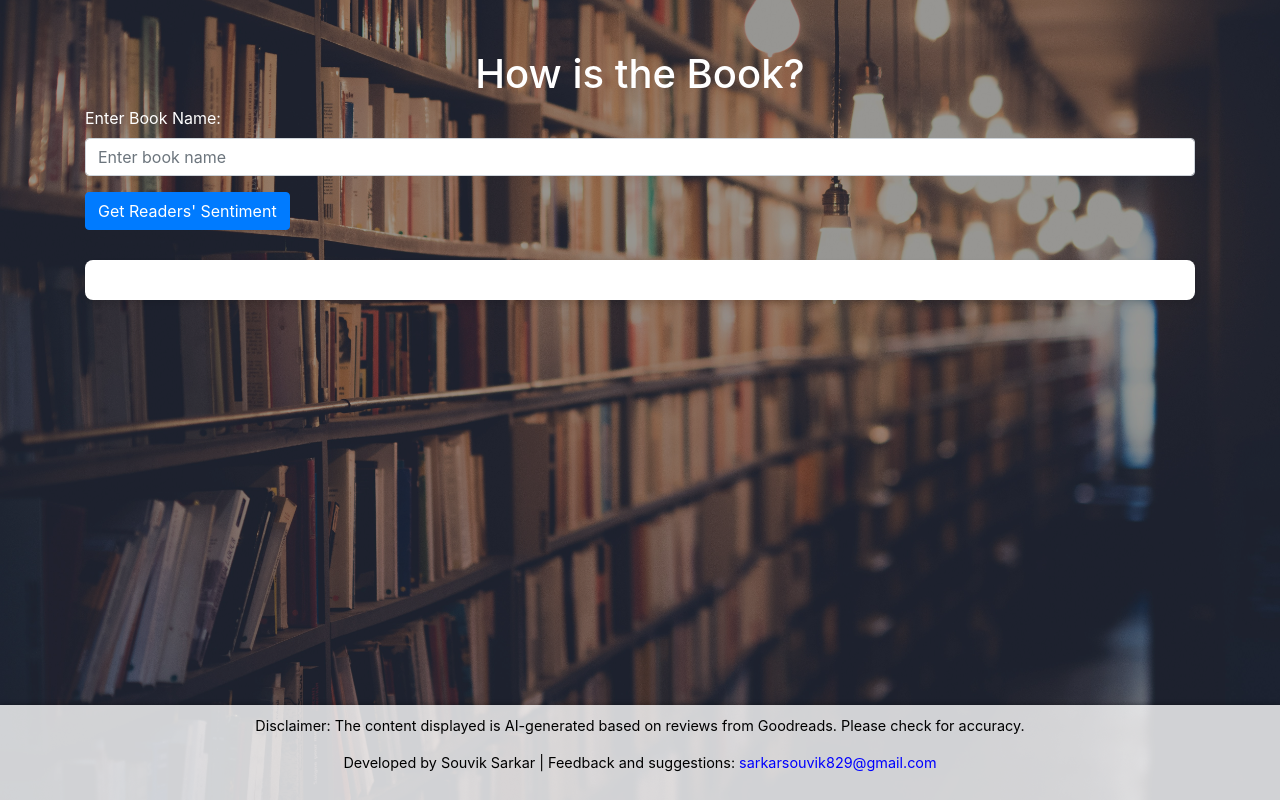
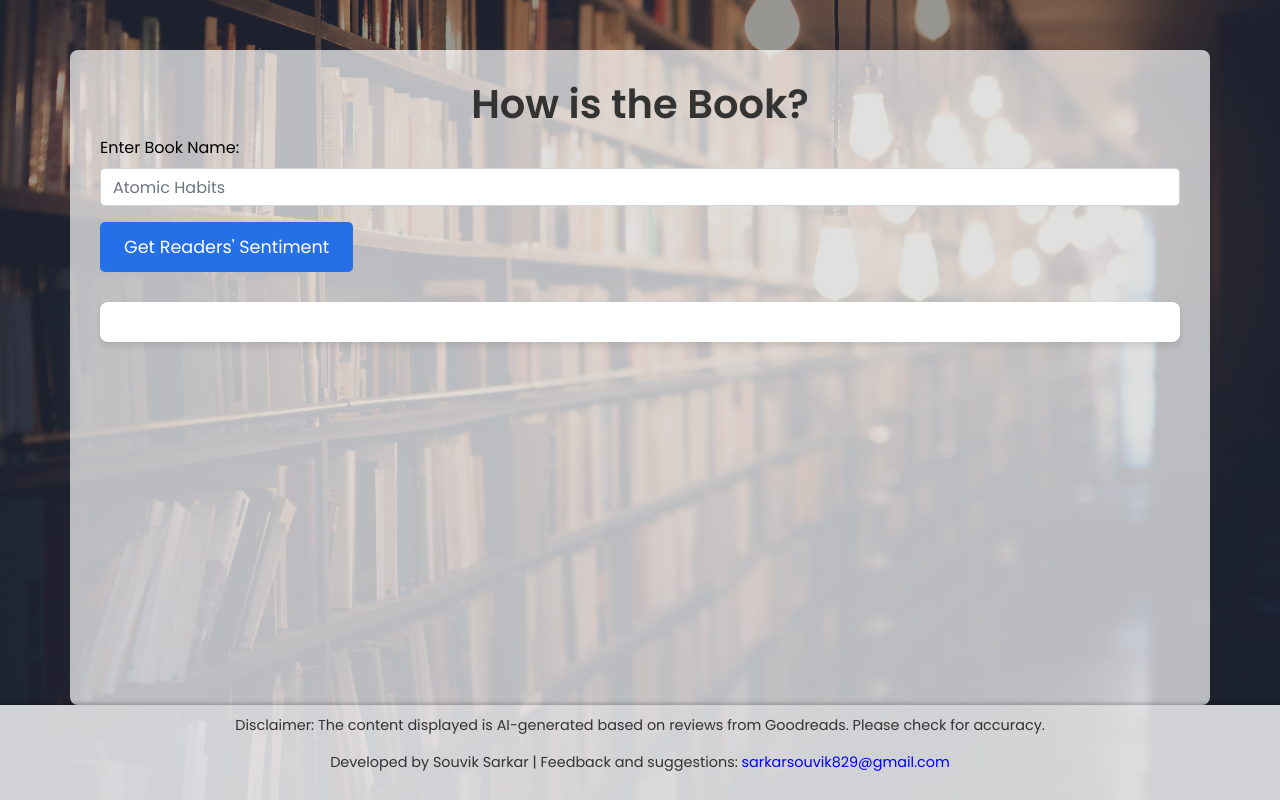
Before and after one commit to sarkarsouvik829/how_is_the_book, a Flask app: page / in a window 1280 px wide. Run offline with Flask 3, Linux system fonts and the light colour scheme; some libraries are stand-ins or nearby versions.

Commit message:
Update home.html

```diff
--- a/templates/home.html
+++ b/templates/home.html
@@ -4,26 +4,38 @@
     <meta charset="UTF-8">
     <meta name="viewport" content="width=device-width, initial-scale=1.0">
     <title>How is the Book?</title>
+    <link href="https://fonts.googleapis.com/css2?family=Poppins:wght@400;500;600&display=swap" rel="stylesheet">
     <link rel="stylesheet" href="https://maxcdn.bootstrapcdn.com/bootstrap/4.5.2/css/bootstrap.min.css">
     <style>
         body {
+            font-family: 'Poppins', sans-serif;
             background: rgba(0, 0, 0, 0.4) url('static/background.jpg') no-repeat center center fixed;
             background-size: cover;
             background-blend-mode: overlay;
-            color: #fff; /* Default text color */
+            color: #fff;
             margin: 0;
-            padding-bottom: 80px; /* Ensure space for footer content */
+            padding: 0;
+            display: flex;
+            flex-direction: column;
+            min-height: 100vh;
         }
 
         .container {
+            flex: 1;
             margin-top: 50px;
+            padding: 30px;
+            background-color: rgba(255, 255, 255, 0.7);
+            border-radius: 8px;
         }
 
         h1 {
-            color: white; /* Header text color */
+            color: #333;
+            font-weight: 600;
+            text-align: center;
         }
+
         h3, p {
-            color: black; /* Text color for result */
+            color: #333;
         }
 
         .result {
@@ -35,62 +47,116 @@
             color: black;
         }
 
-        .sentiment-summary {
+        .reviews-section {
             margin-top: 20px;
+            display: none;
+            background-color: white;
+            padding: 15px;
+            border-radius: 8px;
+            box-shadow: 0 4px 6px rgba(0, 0, 0, 0.1);
         }
 
-        .sentiment-summary h5 {
-            font-weight: bold;
-            color: black;
-        }
-
-        .sentiment-summary ul {
-            padding-left: 20px;
-        }
-
-        .sentiment-summary li {
+        .reviews-section p {
+            color: rgb(4, 4, 14);
             margin-bottom: 10px;
         }
 
+        .btn-primary {
+            background-color: #2570e7;
+            color: white;
+            border: none;
+            cursor: pointer;
+            padding: 12px 24px;
+            font-size: 1.1rem;
+            border-radius: 5px;
+            transition: background-color 0.3s ease;
+        }
+
+        .btn-primary:hover {
+            background-color: #0056b3;
+        }
+
+        #toggle-reviews {
+            background-color: #2570e7;
+            color: white;
+            border: none;
+            cursor: pointer;
+            padding: 12px 24px;
+            font-size: 1.1rem;
+            border-radius: 5px;
+            margin-top: 20px;
+            display: none;
+            transition: background-color 0.3s ease;
+        }
+
+        #toggle-reviews:hover {
+            background-color: #0056b3;
+        }
+
         .footer {
-            position: fixed;
-            bottom: 0;
-            width: 100%;
-            background-color: rgba(255, 255, 255, 0.8); /* Transparent white */
-            color: black; /* Set the text color to black for contrast */
+            background-color: rgba(255, 255, 255, 0.8);
+            color: black;
             text-align: center;
             font-size: 0.9em;
             padding: 10px 0;
-            box-shadow: 0 -2px 4px rgba(0, 0, 0, 0.2); /* Subtle shadow for the footer */
+            box-shadow: 0 -2px 4px rgba(0, 0, 0, 0.2);
+            margin-top: auto;
         }
 
         .footer a {
-            color: #00f; /* Link color */
+            color: #00f;
             text-decoration: none;
         }
 
         .footer a:hover {
             text-decoration: underline;
         }
+
+        #loading-message {
+            font-size: 1.1rem;
+            font-weight: 500;
+            color: #2570e7;
+            display: none;
+            text-align: center;
+            margin-top: 20px;
+        }
+
+        label[for="book_name"] {
+            color: black;
+        }
+        /* Added styles for smooth loading transition */
+        #loading-message {
+            animation: fadeIn 1s ease-out forwards;
+        }
+
+        @keyframes fadeIn {
+            0% { opacity: 0; }
+            100% { opacity: 1; }
+        }
     </style>
 </head>
 <body>
     <div class="container">
-        <h1 class="text-center">How is the Book?</h1>
+        <h1>How is the Book?</h1>
         <form id="book-form">
             <div class="form-group">
                 <label for="book_name">Enter Book Name:</label>
-                <input type="text" class="form-control" id="book_name" name="book_name" placeholder="Enter book name" required>
+                <input type="text" class="form-control" id="book_name" name="book_name" placeholder="Atomic Habits" required>
             </div>
             <button type="submit" class="btn btn-primary">Get Readers' Sentiment</button>
         </form>
 
-        <div id="loading-message" class="loading" style="display:none;">
+        <div id="loading-message" class="loading">
             AI bots in action...
         </div>
 
         <div id="result" class="result">
             <!-- Results will be displayed here -->
+        </div>
+
+        <button id="toggle-reviews" class="btn btn-primary">Read most voted reviews</button>
+        <div id="reviews-section" class="reviews-section">
+            <!-- Reviews will be dynamically added here -->
         </div>
     </div>
 
@@ -102,6 +168,7 @@
     <script src="https://code.jquery.com/jquery-3.5.1.min.js"></script>
     <script>
         $(document).ready(function() {
+            // Handle form submission
             $('#book-form').submit(function(event) {
                 event.preventDefault();
 
@@ -139,6 +206,18 @@
                                 <p><strong>Amazon Link:</strong> <a href="${response.amazon_link}" target="_blank">${response.amazon_link}</a></p>
                                 ${sentimentHtml}
                             `);
+
+                            // Populate reviews
+                            if (response.reviews && response.reviews.length > 0) {
+                                $('#reviews-section').empty();
+                                response.reviews.forEach(function(review) {
+                                    $('#reviews-section').append(`<p>&#8226; ${review}</p>`);
+                                });
+                                $('#toggle-reviews').show();
+                            } else {
+                                $('#toggle-reviews').hide();
+                            }
+
                         }
                     }).fail(function() {
                         $('#result').html('<div class="alert alert-danger">An error occurred. Please try again.</div>');
@@ -147,6 +226,16 @@
                     $('#result').html('<div class="alert alert-warning">Please enter a book name.</div>');
                 }
             });
+
+            // Toggle reviews section
+            $('#toggle-reviews').click(function() {
+                $('#reviews-section').slideToggle(function() {
+                    // Update the button text based on the reviews section visibility
+                    $(this).is(':visible') ?
+                        $('#toggle-reviews').text('Hide reviews') :
+                        $('#toggle-reviews').text('Read most voted reviews');
+                });
+            });
         });
     </script>
 </body>
```
